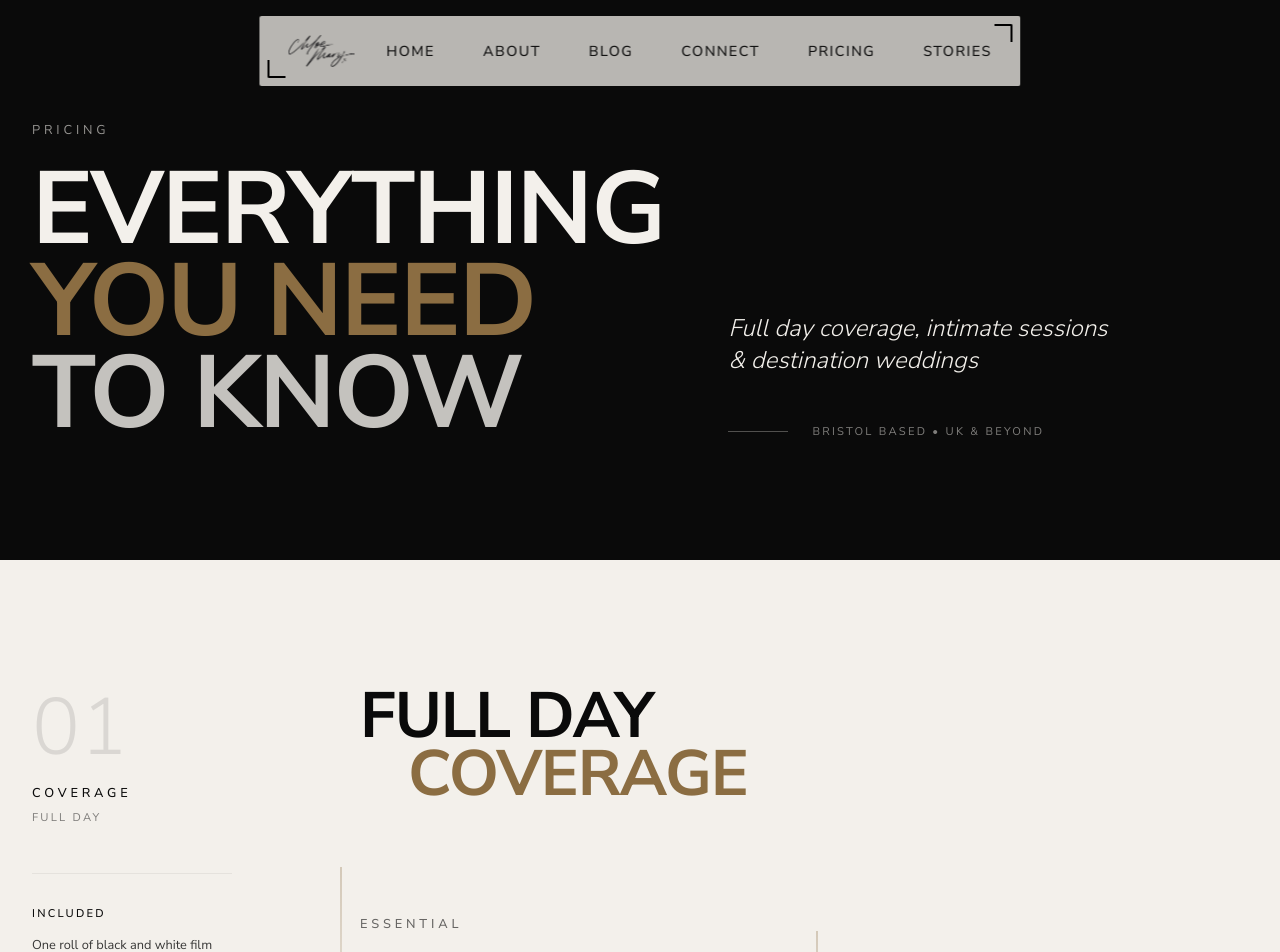
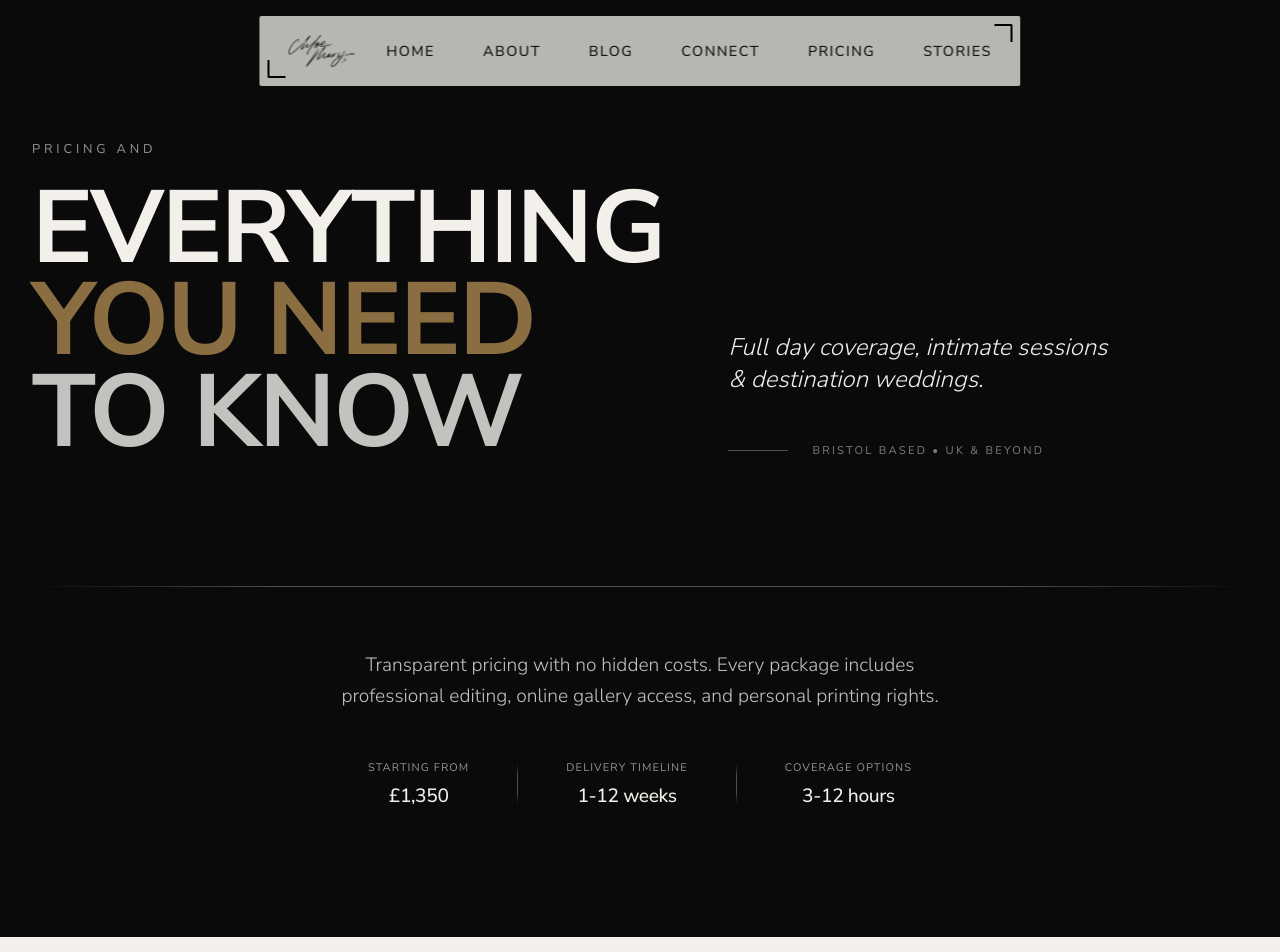
Before and after one commit to maxwebsterkhan/chloe-mary, a Next.js app: page /pricing in a window 1280 px wide. Shown: the top 952 px of the page. Built offline with nearby package versions, Linux system fonts and the light colour scheme.

Commit message:
Hero updates

```diff
--- a/src/app/pricing/page.tsx
+++ b/src/app/pricing/page.tsx
@@ -74,7 +74,7 @@ export default function PricingPage() {
         <div className={styles.heroContainer}>
           <div className={styles.heroLayout}>
             <div className={styles.heroLeft}>
-              <div className={styles.heroLabel}>PRICING</div>
+              <div className={styles.heroLabel}>PRICING AND</div>
               <h1 ref={titleRef} className={styles.heroTitle}>
                 EVERYTHING
                 <span className={styles.titleAccent}>YOU NEED</span>
@@ -84,13 +84,43 @@ export default function PricingPage() {
             <div className={styles.heroRight}>
               <p ref={subtitleRef} className={styles.heroSubtitle}>
                 Full day coverage, intimate sessions
-                <br />& destination weddings
+                <br />& destination weddings.
               </p>
+
               <div className={styles.heroDecor}>
                 <div className={styles.decorLine}></div>
                 <span className={styles.decorText}>
                   BRISTOL BASED • UK & BEYOND
                 </span>
+              </div>
+            </div>
+          </div>
+
+          <div className={styles.heroFooter}>
+            <div className={styles.heroFooterContent}>
+              <div className={styles.heroStatement}>
+                <p className={styles.statementText}>
+                  Transparent pricing with no hidden costs. Every package
+                  includes professional editing, online gallery access, and
+                  personal printing rights.
+                </p>
+              </div>
+
+              <div className={styles.heroMetrics}>
+                <div className={styles.metricGroup}>
+                  <span className={styles.metricLabel}>Starting from</span>
+                  <span className={styles.metricValue}>£1,350</span>
+                </div>
+                <div className={styles.metricDivider}></div>
+                <div className={styles.metricGroup}>
+                  <span className={styles.metricLabel}>Delivery timeline</span>
+                  <span className={styles.metricValue}>1-12 weeks</span>
+                </div>
+                <div className={styles.metricDivider}></div>
+                <div className={styles.metricGroup}>
+                  <span className={styles.metricLabel}>Coverage options</span>
+                  <span className={styles.metricValue}>3-12 hours</span>
+                </div>
               </div>
             </div>
           </div>
--- a/src/app/pricing/pricing.module.scss
+++ b/src/app/pricing/pricing.module.scss
@@ -13,12 +13,12 @@
   display: flex;
   align-items: center;
   position: relative;
-  padding: tokens.$spacing-xl 0;
+  padding: calc(6rem + 2.75rem) 0 tokens.$spacing-xxl 0;
   background: var(--color-primary);
 
   @include breakpoint-down("mobile") {
-    min-height: 60vh;
-    padding: tokens.$spacing-lg 0;
+    min-height: 90vh;
+    padding: calc(4rem + 2.75rem) 0 tokens.$spacing-xl 0;
   }
 }
 
@@ -96,6 +96,52 @@
   font-weight: 300;
 }
 
+.heroContent {
+  margin-bottom: tokens.$spacing-xl;
+}
+
+.heroDescription {
+  font-size: tokens.$font-size-sm;
+  color: var(--color-secondary);
+  opacity: 0.7;
+  line-height: 1.6;
+  margin-bottom: tokens.$spacing-lg;
+  max-width: 400px;
+}
+
+.heroFeatures {
+  display: grid;
+  grid-template-columns: repeat(3, 1fr);
+  gap: tokens.$spacing-md;
+
+  @include breakpoint-down("mobile") {
+    grid-template-columns: 1fr;
+    gap: tokens.$spacing-sm;
+  }
+}
+
+.featureItem {
+  display: flex;
+  flex-direction: column;
+  gap: tokens.$spacing-xxs;
+}
+
+.featureLabel {
+  font-size: 0.7rem;
+  letter-spacing: 0.2em;
+  color: var(--color-secondary);
+  opacity: 0.5;
+  text-transform: uppercase;
+  font-weight: 500;
+}
+
+.featureValue {
+  font-size: tokens.$font-size-sm;
+  color: var(--color-secondary);
+  font-weight: 600;
+  letter-spacing: tokens.$letter-spacing-tight;
+}
+
 .heroDecor {
   display: flex;
   align-items: center;
@@ -115,6 +161,116 @@
   color: var(--color-secondary);
   opacity: 0.5;
   text-transform: uppercase;
+}
+
+.heroFooter {
+  margin-top: tokens.$spacing-xxl;
+  position: relative;
+
+  @include breakpoint-down("mobile") {
+    margin-top: tokens.$spacing-xl;
+  }
+
+  &::before {
+    content: "";
+    position: absolute;
+    top: 0;
+    left: 0;
+    right: 0;
+    height: 1px;
+    background: linear-gradient(
+      90deg,
+      transparent 0%,
+      var(--color-secondary) 20%,
+      var(--color-secondary) 80%,
+      transparent 100%
+    );
+    opacity: 0.3;
+  }
+}
+
+.heroFooterContent {
+  padding-top: tokens.$spacing-xl;
+  display: flex;
+  flex-direction: column;
+  gap: tokens.$spacing-lg;
+
+  @include breakpoint-down("mobile") {
+    padding-top: tokens.$spacing-lg;
+    gap: tokens.$spacing-md;
+  }
+}
+
+.heroStatement {
+  text-align: center;
+  max-width: 600px;
+  margin: 0 auto;
+}
+
+.statementText {
+  font-size: tokens.$font-size-sm;
+  color: var(--color-secondary);
+  opacity: 0.8;
+  line-height: 1.6;
+  margin: 0;
+  font-weight: 300;
+
+  @include breakpoint-down("mobile") {
+    font-size: 14px;
+  }
+}
+
+.heroMetrics {
+  display: flex;
+  justify-content: center;
+  align-items: center;
+  gap: tokens.$spacing-lg;
+
+  @include breakpoint-down("mobile") {
+    flex-direction: column;
+    gap: tokens.$spacing-sm;
+  }
+}
+
+.metricGroup {
+  display: flex;
+  flex-direction: column;
+  align-items: center;
+  gap: tokens.$spacing-xxs;
+  text-align: center;
+}
+
+.metricLabel {
+  font-size: 11px;
+  font-weight: 400;
+  letter-spacing: 0.1em;
+  text-transform: uppercase;
+  color: var(--color-secondary);
+  opacity: 0.6;
+}
+
+.metricValue {
+  font-size: tokens.$font-size-sm;
+  font-weight: 500;
+  color: var(--color-secondary);
+  letter-spacing: tokens.$letter-spacing-tight;
+}
+
+.metricDivider {
+  width: 1px;
+  height: 40px;
+  background: linear-gradient(
+    180deg,
+    transparent 0%,
+    var(--color-secondary) 30%,
+    var(--color-secondary) 70%,
+    transparent 100%
+  );
+  opacity: 0.3;
+
+  @include breakpoint-down("mobile") {
+    display: none;
+  }
 }
 
 // Bespoke Section Layout with Alternating Themes
```
